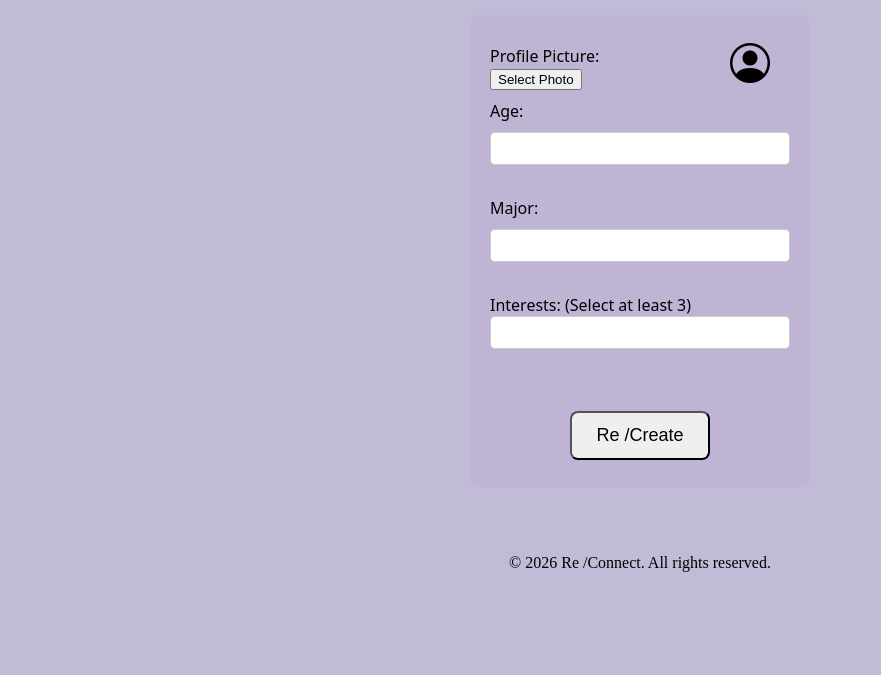
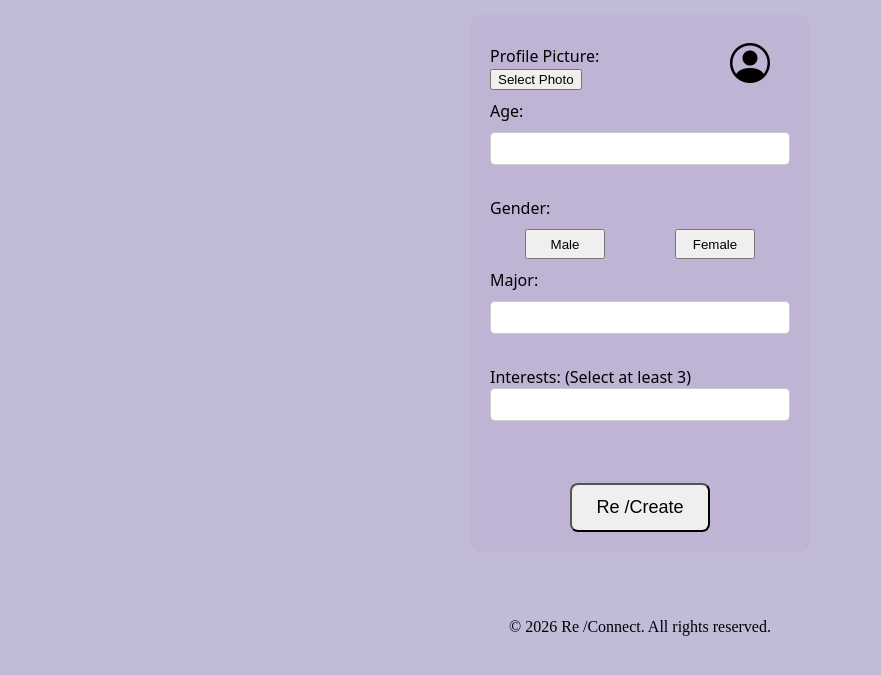
Before and after one commit to gianluca-gdc/Web-Project, a plain HTML site: page profileCreate.html in a window 1280 px wide. Shown: the part 155-830 px from the top of the page, without its empty margins (0-881 px from the left). Before the commit the page ends 800 px from the top, so only its background shows below. Drawn offline with nearby package versions, Linux system fonts and the light colour scheme.

Commit message:
"Edited Profile Creation Page"  Committer: Gianluca Cutugno <gianluca@Gianlucas-MacBook-Pro-2.local>

```diff
--- a/profileCreate.html
+++ b/profileCreate.html
@@ -33,6 +33,11 @@
         <label for = "Age">Age:</label>
         <input type = "Age" id = "Age" name = "Age" required>
         <br>
+        <label for="Gender">Gender:</label>
+            <div class="Gender">
+                <button type="button">Male</button>
+                <button type="button">Female</button>
+            </div>
         <label for = "Major">Major:</label>
         <input type = "Major" id = "Major" name = "Major" required>
         <br>
--- a/style.css
+++ b/style.css
@@ -97,6 +97,19 @@ form input{
     margin: 0 auto;
     text-align:center;
 }
+.Gender {
+    display: flex;
+    flex-direction: row;
+    justify-content: space-between;
+    margin-top:10px;
+    margin-left:35px;
+    margin-right:35px
+}
+.Gender button{
+    width: 80px;
+    height:30px;
+}
+
 .login{
     display: block;
     margin: 40px auto 0 auto;
```
